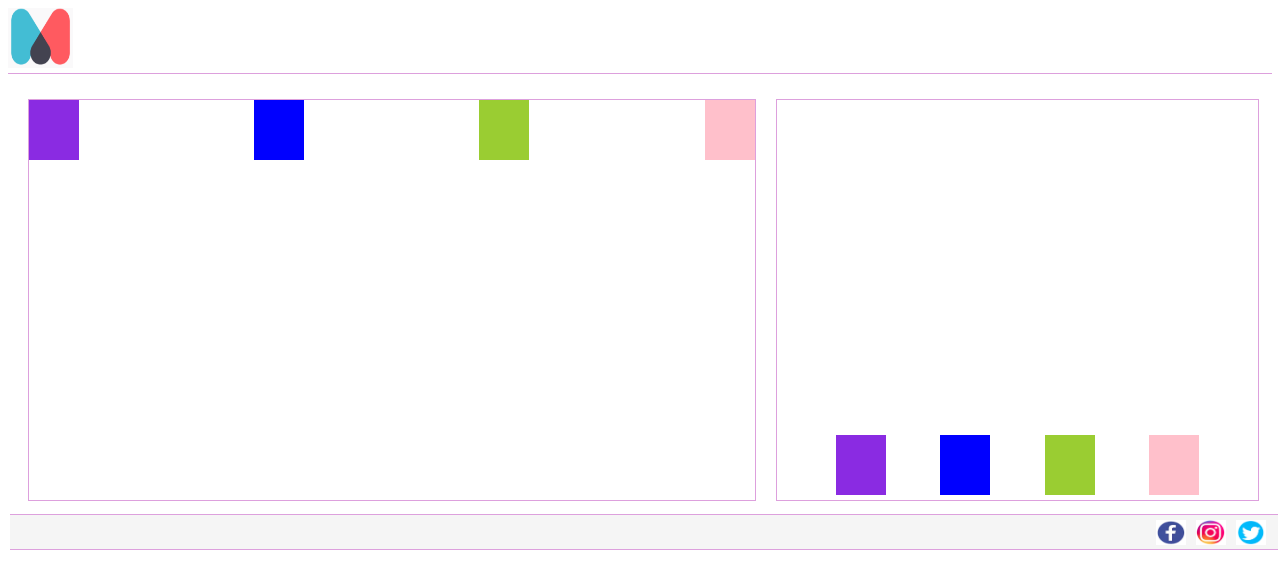
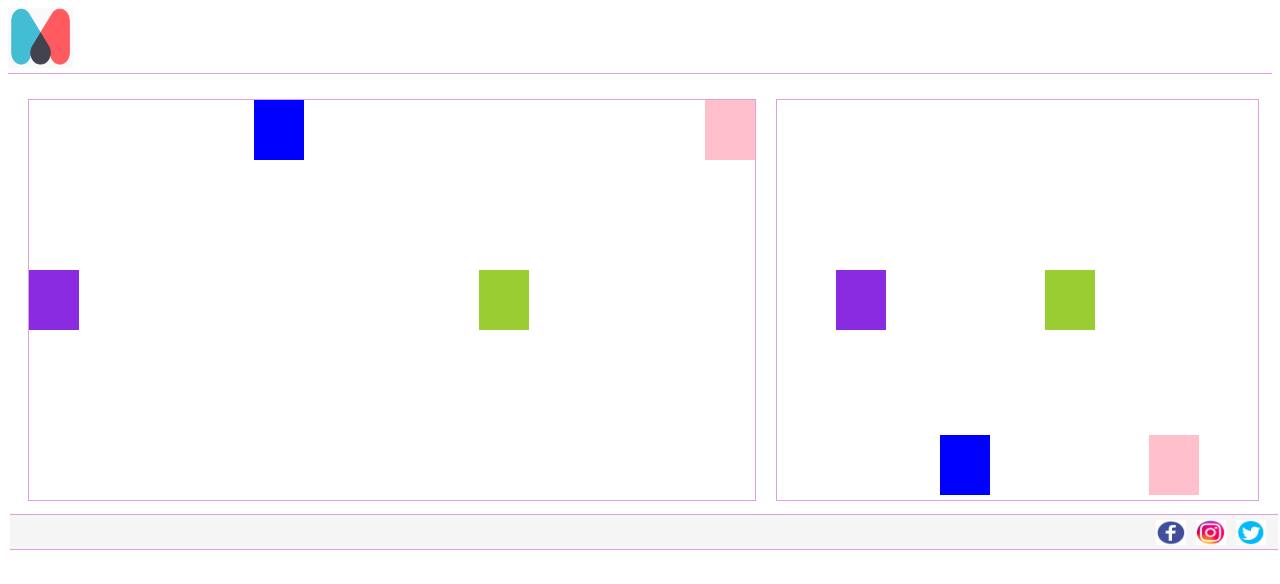
Before and after one commit to MarceLerma/FlexboxTarea, a plain HTML site: page index.html in a window 1280 px wide. Drawn offline with Linux system fonts and the light colour scheme.

Commit message:
Se modifica el centrado de cajas para que queden diferenciadas

```diff
--- a/estilos.css
+++ b/estilos.css
@@ -47,6 +47,7 @@
 
     }
     .caja1{
+        align-self: center;
         height: 60px;
         width: 50px;
         background-color: blueviolet;
@@ -57,6 +58,7 @@
         background-color: blue;
     }
     .caja3{
+        align-self: center;
         height: 60px;
         width: 50px;
         background-color: yellowgreen;
```
